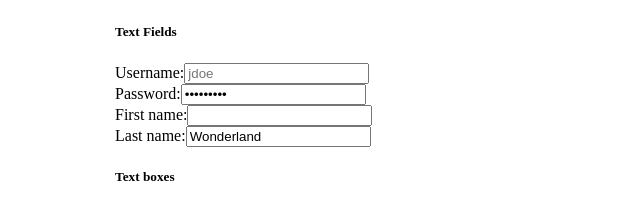
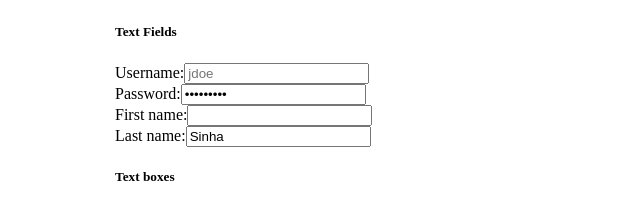
Before and after one commit to ruvy03/kambaz-next-js, a Next.js app: page /labs/lab1 in a window 1280 px wide. Shown: the part 2185-2392 px from the top of the page, without its empty margins (0-640 px from the left). Built offline with nearby package versions, Linux system fonts and the light colour scheme.

Commit message:
Lab part done

```diff
--- a/src/app/labs/lab1/page.tsx
+++ b/src/app/labs/lab1/page.tsx
@@ -204,7 +204,7 @@ export default function Lab1() {
           <input
             type="text"
             placeholder="Doe"
-            defaultValue="Wonderland"
+            defaultValue="Sinha"
             title="The last name"
             id="wd-text-fields-last-name"
           />
```
Also changed, not shown: public/images/teslabot.jpg (added).
